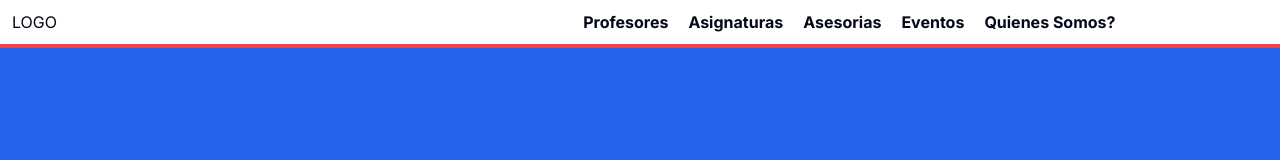
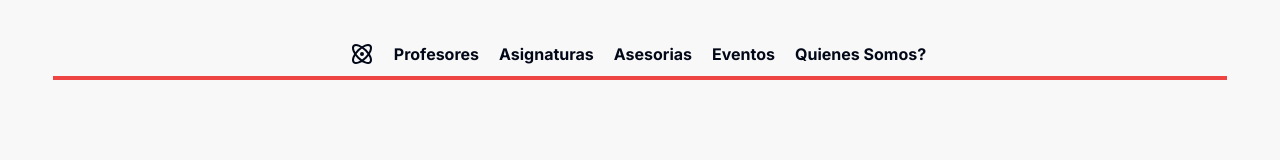
Before and after one commit to DuvanRozoParra/portfolio-cbtic, a Next.js app: page /about in a window 1280 px wide. Shown: the top 160 px of the page. Built offline with nearby package versions, Linux system fonts and the light colour scheme.

Commit message:
correction

```diff
--- a/src/app/layout.tsx
+++ b/src/app/layout.tsx
@@ -18,8 +18,10 @@ export default function RootLayout({
   return (
     <html lang="en">
       <body className={inter.className}>
-        <Navbar />
-        <main className="w-svw h-svh">{children}</main>
+        <main className="w-full h-screen">
+          <Navbar />
+          <main className="w-full h-[90%] bg-[#f8f8f8]">{children}</main>
+        </main>
       </body>
     </html>
   );
--- a/src/app/page.tsx
+++ b/src/app/page.tsx
@@ -9,7 +9,7 @@ export const metadata: Metadata = {
 };
 
 export default function Home() {
-  return <section className="w-screen h-screen">
+  return <section className="w-full h-full bg-[#f8f8f8]">
     <Landing/>
   </section>;
 }
--- a/src/components/about/carousel.tsx
+++ b/src/components/about/carousel.tsx
@@ -18,12 +18,12 @@ import {
 
 export function CarouselAbout() {
   return (
-    <section className="w-full h-full bg-blue-600 flex flex-col items-center justify-center">
+    <section className="w-full h-full bg-[#f8f8f8] flex flex-col items-center justify-center">
       <Carousel
         opts={{
           align: "start",
         }}
-        className="w-3/5 h-3/4 flex flex-col items-center justify-center"
+        className="w-4/5 h-3/4 flex flex-col items-center justify-center"
       >
         <CarouselContent className="bg-red-500">
           {Array.from({ length: 12 }).map((_, index) => (
--- a/src/components/navbar/navbar.tsx
+++ b/src/components/navbar/navbar.tsx
@@ -5,6 +5,7 @@ import { motion, useAnimate } from "framer-motion";
 import Link from "next/link";
 // import { useWindows } from "@/hooks";
 import { ButtonNavbar } from "@/components/navbar";
+import { Icons } from "@/components/ui/icons";
 
 const useWindows = 1024
 
@@ -62,16 +63,17 @@ export const Navbar = () => {
   const [scope, animate] = useAnimate();
   const windowsW = 1024;
   return (
+    <main className="flex items-end justify-center bg-[#f8f8f8] h-[10%]">
     <motion.nav
       className={`${
         windowsW <= 750
           ? "px-py flex-col"
-          : "px-3 py-2 flex-row items-center h-12"
-      } border-b-4 border-red-500 flex justify-center w-svw overflow-hidden`}
+          : "px-3 py-2 flex-rows items-center h-12 gap-4"
+      } border-b-4 border-red-500 flex justify-center w-11/12 overflow-hidden`}
       initial={false}
       animate={windowsW <= 750 ? (isOpen ? "open" : "closed") : "open"}
     >
-      <div className="flex flex-row w-1/2 items-center">
+      <div className="flex flex-row items-center">
         {windowsW <= 750 && (
           <ButtonNavbar
             className="py-px"
@@ -94,7 +96,7 @@ export const Navbar = () => {
             }}
           />
         )}
-        LOGO
+        <Icons.atom />
       </div>
       <motion.ul
         ref={scope}
@@ -103,7 +105,7 @@ export const Navbar = () => {
           windowsW <= 750
             ? "flex-col h-0 opacity-0 rounded-md px-3"
             : "flex-row items-center justify-center h-full space-x-3"
-        } font-bold w-full`}
+        } font-bold`}
       >
         {ItemsLinks.map((item) => (
           <motion.li
@@ -120,5 +122,6 @@ export const Navbar = () => {
         ))}
       </motion.ul>
     </motion.nav>
+    </main>
   );
 };
--- /dev/null
+++ b/src/components/ui/icons.tsx
@@ -0,0 +1,22 @@
+type IconProps = React.HTMLAttributes<SVGElement>;
+
+export const Icons = {
+  atom: (props: IconProps) => (
+    <svg
+      xmlns="http://www.w3.org/2000/svg"
+      width="24"
+      height="24"
+      viewBox="0 0 24 24"
+      fill="none"
+      stroke="currentColor"
+      strokeWidth="2"
+      strokeLinecap="round"
+      strokeLinejoin="round"
+      {...props}
+    >
+      <circle cx="12" cy="12" r="1"></circle>
+      <path d="M20.2 20.2c2.04-2.03.02-7.36-4.5-11.9-4.54-4.52-9.87-6.54-11.9-4.5-2.04 2.03-.02 7.36 4.5 11.9 4.54 4.52 9.87 6.54 11.9 4.5Z"></path>
+      <path d="M15.7 15.7c4.52-4.54 6.54-9.87 4.5-11.9-2.03-2.04-7.36-.02-11.9 4.5-4.52 4.54-6.54 9.87-4.5 11.9 2.03 2.04 7.36.02 11.9-4.5Z"></path>
+    </svg>
+  ),
+};
```
Also changed, not shown: 1 other file (tests, documents, lock files or other folders).
